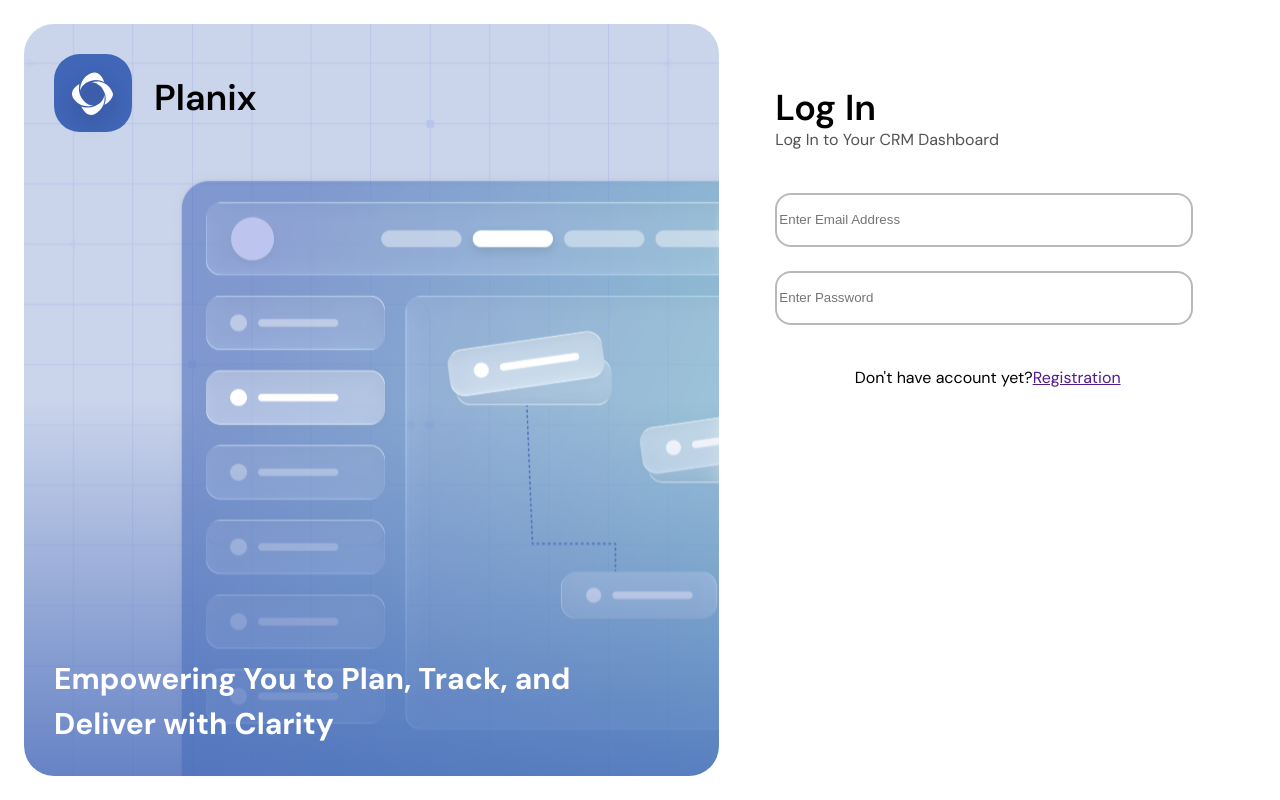
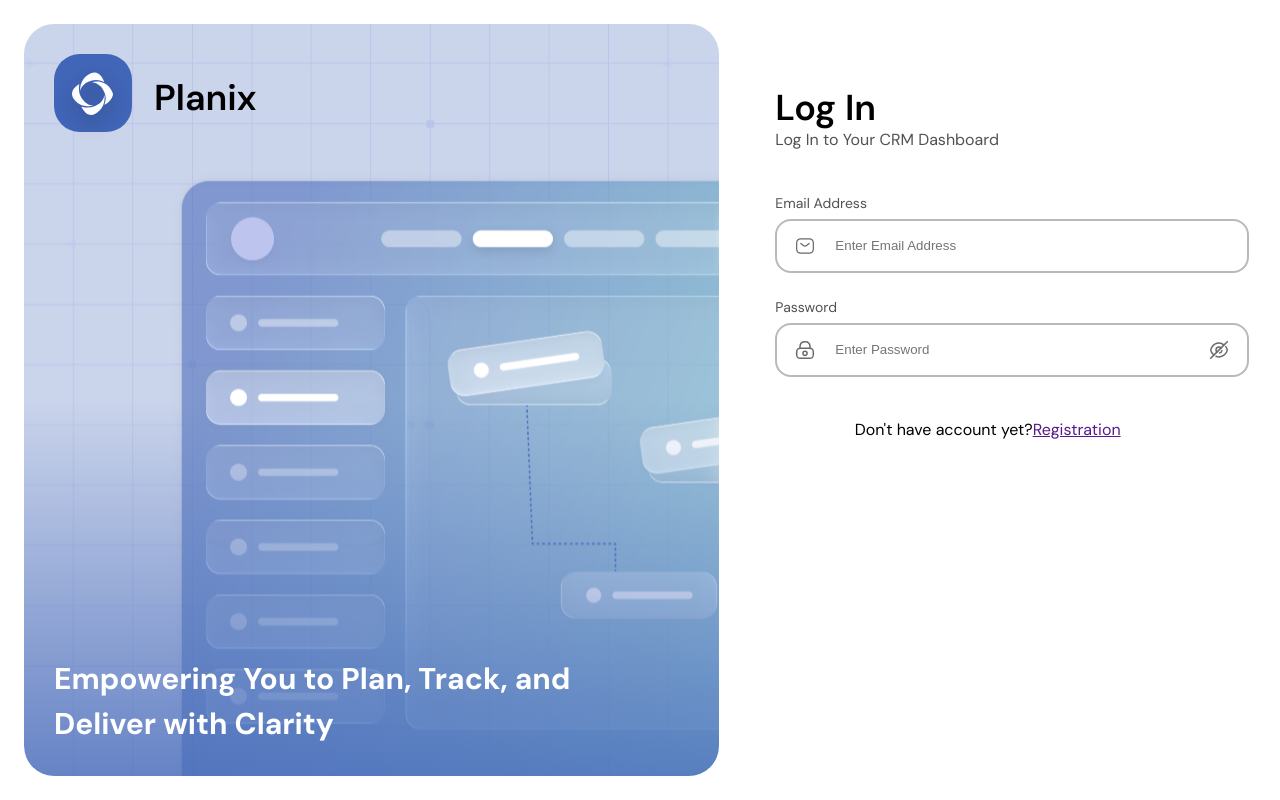
Before and after one commit to Roman-Chaban/planix-app, a Next.js app: page /login in a window 1280 px wide. Built offline with nearby package versions, Linux system fonts and the light colour scheme.

Commit message:
Update: Added start and end icon, added label for semantic, change some input styles.

```diff
--- a/src/shared/ui/input/Input.tsx
+++ b/src/shared/ui/input/Input.tsx
@@ -1,8 +1,12 @@
-import { forwardRef } from "react";
-import type { InputProps } from "./types";
+import { forwardRef, useId } from "react";
+
 import { classNames } from "@/shared/lib/class-names";
+import { Box } from "@/shared/ui/box/Box";
+import { Typography } from "@/shared/ui/typography/Typography";
 
 import styles from "./input.module.scss";
+
+import type { InputProps } from "./types";
 
 export const Input = forwardRef<HTMLInputElement, InputProps>(
   (
@@ -17,32 +21,46 @@ export const Input = forwardRef<HTMLInputElement, InputProps>(
       errorMessage,
       className,
       disabled,
-      icon,
+      startIcon,
+      endIcon,
+      label,
       isSeparator,
       onChange,
     },
     ref,
   ) => {
+    const inputId = useId();
     const isError = Boolean(error);
+    const hasStartIcon = Boolean(startIcon);
+    const hasEndIcon = Boolean(endIcon);
 
     const wrapperClasses = classNames(
       styles.inputWrapper,
       styles[variant],
       {
-        [styles.withIcon]: !!icon,
-        [styles.withSeparator]: isSeparator && !!icon,
+        [styles.withIcon]: !!startIcon,
+        [styles.withSeparator]: isSeparator && !!startIcon,
         [styles.error]: isError,
       },
       className,
     );
 
-    const hasIcon = Boolean(icon);
+    return (
+      <Box className={styles.wrapper}>
+        {label && (
+          <label htmlFor={inputId} className={styles.label}>
+            {label}
+          </label>
+        )}
 
-    return (
-      <div className={wrapperClasses}>
-        {hasIcon && <span className={styles.iconWrapper}>{icon}</span>}
+        <Box className={wrapperClasses}>
+          {hasStartIcon && (
+            <Typography as="span" className={styles.startIcon}>
+              {startIcon}
+            </Typography>
+          )}
 
-        {isSeparator && <span className={styles.separator} />}
+          {isSeparator && <Typography as="span" className={styles.separator} />}
 
           <input
             ref={ref}
@@ -56,12 +74,23 @@ export const Input = forwardRef<HTMLInputElement, InputProps>(
             onChange={onChange}
           />
 
+          {hasEndIcon && (
+            <Typography as="span" className={styles.endIcon}>
+              {endIcon}
+            </Typography>
+          )}
+
           {error && errorMessage && (
-          <span id={`${name}-error`} className={styles.errorMessage}>
+            <Typography
+              as="span"
+              id={`${name}-error`}
+              className={styles.errorMessage}
+            >
               {errorMessage}
-          </span>
+            </Typography>
           )}
-      </div>
+        </Box>
+      </Box>
     );
   },
 );
--- a/src/shared/ui/input/input.module.scss
+++ b/src/shared/ui/input/input.module.scss
@@ -3,6 +3,12 @@
 @use "@/shared/styles/tokens/spacing" as spacing;
 
 /* Basic */
+
+.wrapper {
+  display: flex;
+  flex-flow: column nowrap;
+  gap: 0.313rem;
+}
 
 .inputWrapper {
   position: relative;
@@ -61,10 +67,22 @@
 
 /* Icons */
 
-.iconWrapper {
+.startIcon {
   position: absolute;
   z-index: 3;
   left: spacing.$space-8;
+  top: 50%;
+  transform: translateY(-50%);
+  display: flex;
+  align-items: center;
+  pointer-events: none;
+  color: color.$color-black-700;
+}
+
+.endIcon {
+  position: absolute;
+  z-index: 3;
+  right: spacing.$space-8;
   top: 50%;
   transform: translateY(-50%);
   display: flex;
@@ -87,3 +105,9 @@
   background: color.$color-border-line;
   z-index: 2;
 }
+
+.label {
+  color: color.$color-black-800;
+  font-size: size.$font-size-body-sm;
+  line-height: 150%;
+}
--- a/src/shared/ui/input/types.ts
+++ b/src/shared/ui/input/types.ts
@@ -20,7 +20,8 @@ export type InputProps = {
   errorMessage?: string;
   disabled?: boolean;
   label?: string;
-  icon?: ReactNode;
+  startIcon?: ReactNode;
+  endIcon?: ReactNode;
   isSeparator?: boolean;
   onEndIconClick?: () => void;
 } & InputHTMLAttributes<HTMLInputElement>;
```
Lines whose indentation alone changed are shown as unchanged.
